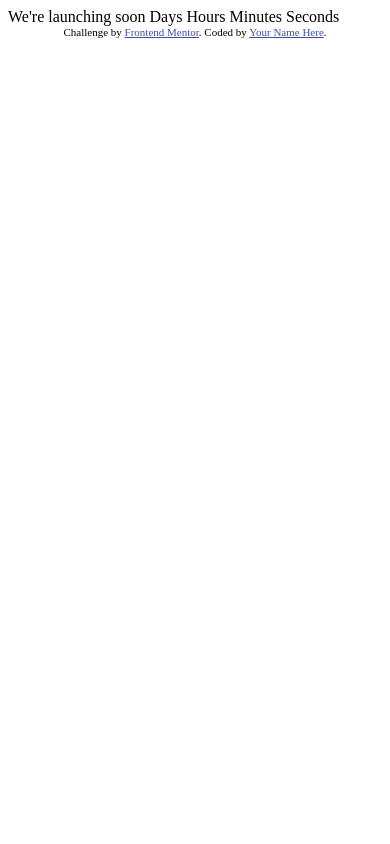
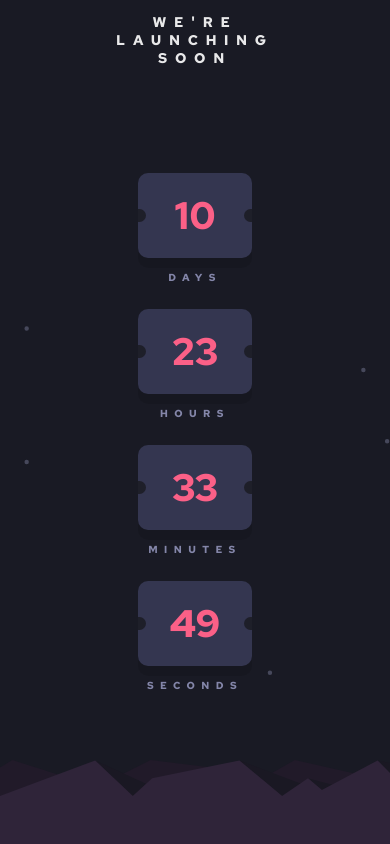
Before and after one commit to mohit-accuknox/Count-Down-Timer, a plain HTML site: page index.html in a window 390 px wide. Drawn offline with Linux system fonts and the light colour scheme.

Commit message:
Completed the countdown project

```diff
--- a/index.html
+++ b/index.html
@@ -2,30 +2,63 @@
 <html lang="en">
 <head>
   <meta charset="UTF-8">
-  <meta name="viewport" content="width=device-width, initial-scale=1.0"> <!-- displays site properly based on user's device -->
-
-  <link rel="icon" type="image/png" sizes="32x32" href="./images/favicon-32x32.png">
-
-  <title>Frontend Mentor | Launch countdown timer</title>
-
-  <!-- Feel free to remove these styles or customise in your own stylesheet 👍 -->
-  <style>
-    .attribution { font-size: 11px; text-align: center; }
-    .attribution a { color: hsl(228, 45%, 44%); }
-  </style>
+  <meta http-equiv="X-UA-Compatible" content="IE=edge">
+  <meta name="viewport" content="width=device-width, initial-scale=1.0">
+  <link rel="stylesheet" href="style.css">
+  <link rel="shortcut icon" href="images/favicon-32x32.png" type="image/x-icon">
+  <script defer src="script.js"></script>
+  <title>CountDown Timer</title>
 </head>
 <body>
+  <section class="container">
+    <h1 class="heading">
+      We're Launching Soon
+    </h1>
+    <div class="count_down">
+      <div class="box">
+        <div class="date_box">
+          <p class="day before">
+            08
+          </p>
+        </div>
+        <p class="days">
+          Days
+        </p>
+      </div>
+      <div class="box">
+        <div class="date_box">
+          <p class="hour before">
+            23
+          </p>
+        </div>
+        <p class="days">
+          Hours
+        </p>
+      </div>
+      <div class="box">
+        <div class="date_box">
+          <p class="minute before">
+            55
+          </p>
+        </div>
+        <p class="days">
+          Minutes
+        </p>
+      </div>
+      <div class="box">
+        <div class="date_box">
+          <p class="second before">
+            41
+          </p>
+        </div>
+        <p class="days">
+          Seconds
+        </p>
+      </div>
+    </div>
 
-  We're launching soon
+    <img src="images/pattern-hills.svg" class="mountain" alt="">
+  </section>
 
-  Days
-  Hours
-  Minutes
-  Seconds
-
-  <div class="attribution">
-    Challenge by <a href="https://www.frontendmentor.io?ref=challenge" target="_blank">Frontend Mentor</a>.
-    Coded by <a href="#">Your Name Here</a>.
-  </div>
 </body>
 </html>
--- /dev/null
+++ b/script.js
@@ -0,0 +1,43 @@
+// const date = new Date();
+
+// console.log(date);
+
+// const currentDate = date.setDate(10);
+
+// console.log(currentDate)
+
+const date = document.querySelector(".day");
+const hour = document.querySelector(".hour");
+const minute = document.querySelector(".minute");
+const second = document.querySelector(".second");
+
+// Date of the day in the countDown
+
+const countDownDate = new Date("August 13, 2022 15:0:0").getTime();
+
+// console.log(countDownDate);
+
+let x = setInterval(() => {
+  //Date of today in ms
+
+  const today = new Date().getTime();
+
+//   console.log(today);
+
+  // today and day we want difference in ms
+
+  const difference = countDownDate - today;
+
+  let day = Math.floor(difference / (1000 * 60 * 60 *24));
+
+  let hour = Math.floor((difference % (1000 * 60 * 60 * 24)) / (1000 * 60 * 60));
+
+  let minutes = Math.floor((difference % (1000 * 60 * 60)) / (1000 * 60));
+
+  let seconds = Math.floor((difference % (1000 * 60)) / 1000);
+
+  date.innerHTML = day;
+  hour.innerHTML = hour;
+  minute.innerHTML = minutes;
+  second.innerHTML = seconds;
+}, 1000);
--- /dev/null
+++ b/style.css
@@ -0,0 +1,236 @@
+@import url('https://fonts.googleapis.com/css2?family=Red+Hat+Text:wght@500;700&display=swap');
+
+*{
+    margin: 0;
+    padding: 0;
+}
+
+:root{
+    --primary-blue: hsl(237, 18%, 59%);
+    --primary-red: hsl(345, 95%, 68%);
+    --heading-color: hsl(0, 0%, 100%);
+    --paragraph-color: hsl(236, 21%, 26%);
+    --box-shadow: hsl(235, 16%, 14%);
+    --very-dark:  hsl(234, 17%, 12%);
+}
+
+html,body{
+    box-sizing: border-box;
+    font-family: 'Red Hat Text', sans-serif;
+    text-decoration: none;
+    list-style-type: none;
+    overflow: hidden;
+    background-color: var(--very-dark);
+    background-image: url(images/bg-stars.svg);
+    object-fit: cover;
+    background-position: center;
+    background-size: cover;
+    background-repeat: no-repeat;
+    font-size: 80%;
+    color: var(--heading-color);
+}
+
+section{
+    width: 100%;
+    height: 100vh;
+    display: flex;
+    justify-content: space-between;
+    align-items: center;
+    flex-direction: column;
+    padding: 1rem;
+    position: relative;
+}
+
+.mountain{
+    width: 100%;
+}
+
+.heading{
+    color: var(--heading-color);
+    font-size: 3rem;
+    opacity: 0.9;
+    margin-top: 8rem;
+    text-transform: uppercase;
+    letter-spacing: 1rem;
+}
+
+.count_down{
+    z-index: 2;
+    display: flex;
+    justify-content: center;
+    width: 60%;
+    align-items: center;
+    /* gap: 1rem; */
+}
+
+.box{
+    display: flex;
+    justify-content: center;
+    align-items: center;
+    flex-direction: column;
+    gap: 2rem;
+    width: 100%;
+}
+
+.date_box{
+    display: flex;
+    justify-content: center;
+    align-items: center;
+    /* border: 2px solid white; */
+    width: 60%;
+    background-color: var(--paragraph-color);
+    border-radius: 10px;
+    height: 15vh;
+    position: relative;
+    box-shadow: 0 10px 0 rgba(0, 0, 0, 0.1);
+}
+
+.date_box::before{
+    content: '';
+    position: absolute;
+    left: 0;
+    width: 7%;
+    height: 1.5vh;
+    border-radius: 0 10px 10px 0;
+    background-color: var(--box-shadow);
+}
+
+.date_box::after{
+    content: '';
+    position: absolute;
+    right: 0;
+    width: 7%;
+    height: 1.5vh;
+    border-radius: 10px 0 0 10px;
+    background-color: var(--box-shadow);
+}
+
+.before{
+    color: var(--primary-red);
+    font-size: 7rem;
+    font-weight: 700;
+    position: relative;
+}
+
+.days{
+    font-size: 1.5rem;
+    font-weight: 400;
+    color: var(--primary-blue);
+    font-weight: 700;
+    letter-spacing: 0.5rem;
+    text-transform:uppercase;
+}
+
+@media screen and (max-width: 1760px) {
+    .count_down{
+        width: 50%;
+    }
+
+    .date_box{
+        width: 70%;
+        padding: 1rem;
+    }
+}
+
+@media screen and (max-width: 1367px) {
+    .count_down{
+        width: 70%;
+    }
+
+    .date_box{
+        width: 70%;
+        padding: 1rem;
+    }
+
+    .before{
+        font-size: 6rem;
+    }
+}
+
+@media screen and (max-width:1024px) {
+    .before{
+        font-size: 5rem;
+    }
+
+    .date_box{
+        height: 12vh;
+    }
+
+    .days{
+        font-size: 1.1rem;
+    }
+
+    .heading{
+        font-size: 2.2rem;
+    }
+}
+
+@media screen and (max-width: 769px){
+    .before{
+        font-size: 4rem;
+    }
+
+    .date_box{
+        height: 10vh;
+    }
+
+    .days{
+        font-size: 1.1rem;
+    }
+
+    .heading{
+        font-size: 1.2rem;
+    }
+
+    .count_down{
+        margin-top: -5rem;
+        gap: 1rem;
+        /* border: 2px solid white; */
+        width: 90%;
+    }
+}
+
+@media screen and (max-width: 500px) {
+    section{
+        padding: 0;
+    }
+
+    .before{
+        font-size: 3rem;
+    }
+
+    .date_box{
+        height: 7vh;
+        width: 50%;
+    }
+
+    .days{
+        font-size: 0.8rem;
+    }
+
+    .heading{
+        font-size: 1.1rem;
+        letter-spacing: 0.6rem;
+        /* border: 2px solid white; */
+        width: 60%;
+        text-align: center;
+        margin-top: 1rem;
+    }
+
+    .box{
+        /* border: 2px solid white; */
+        width: 50%;
+        gap: 1rem;
+    }
+
+    .count_down{
+        margin-top: 3rem;        /* gap: 1rem; */
+        /* border: 2px solid white; */
+        flex-direction: column;
+        gap: 2rem;
+    }
+
+    .mountain{
+        height: 10%;
+    }
+}
```
Also changed, not shown: 3 other files.
